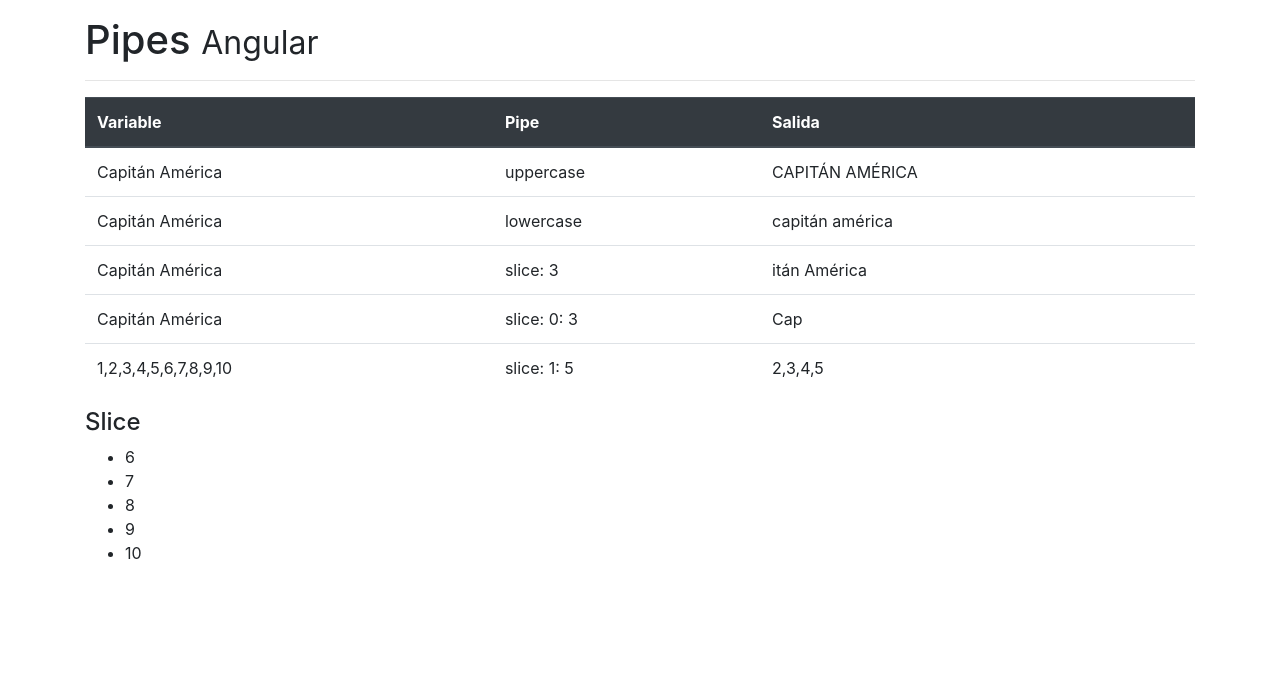
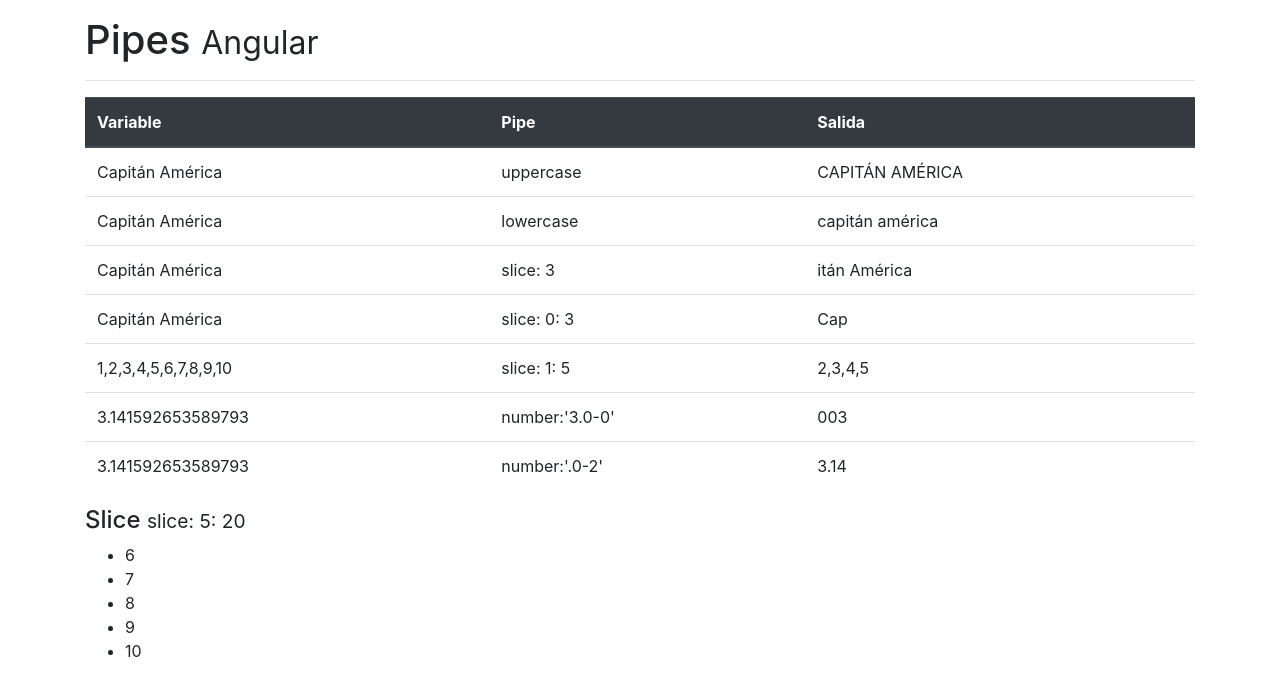
Before and after one commit to joan1906/03-pipes, an Angular app: page / in a window 1280 px wide. Shown: the top 696 px of the page. Built offline with nearby package versions, Linux system fonts and the light colour scheme.

Commit message:
pipe decimal

```diff
--- a/src/app/app.component.html
+++ b/src/app/app.component.html
@@ -37,10 +37,20 @@
           <td>slice: 1: 5</td>
           <td>{{ arreglo | slice: 1:5 }}</td>
         </tr>
+        <tr>
+          <td>{{ PI }}</td>
+          <td>number:'3.0-0'</td>
+          <td>{{ PI | number:'3.0-0'}}</td>
+        </tr>
+        <tr>
+          <td>{{ PI }}</td>
+          <td>number:'.0-2'</td>
+          <td>{{ PI | number:'.0-2'}}</td>
+        </tr>
       </tbody>
     </table>
 
-    <h4>Slice</h4>
+    <h4>Slice <small>slice: 5: 20</small></h4>
     <ul>
       <li *ngFor="let item of arreglo | slice: 5:20">{{ item }}</li>
     </ul>
--- a/src/app/app.component.ts
+++ b/src/app/app.component.ts
@@ -8,4 +8,5 @@ import { Component } from '@angular/core';
 export class AppComponent {
   nombre: string = 'Capitán América';
   arreglo = [1, 2, 3, 4, 5, 6, 7, 8, 9, 10];
+  PI: number = Math.PI;
 }
```
